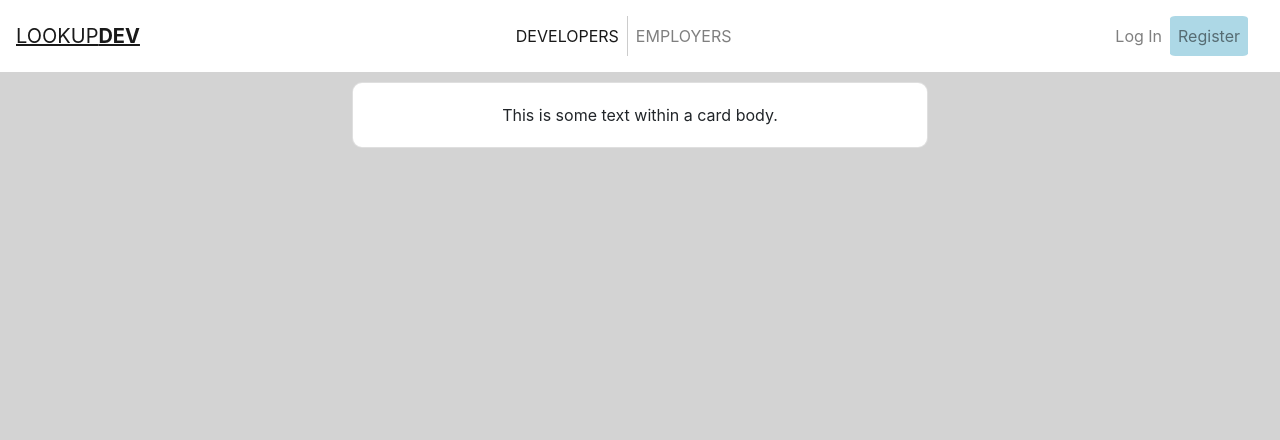
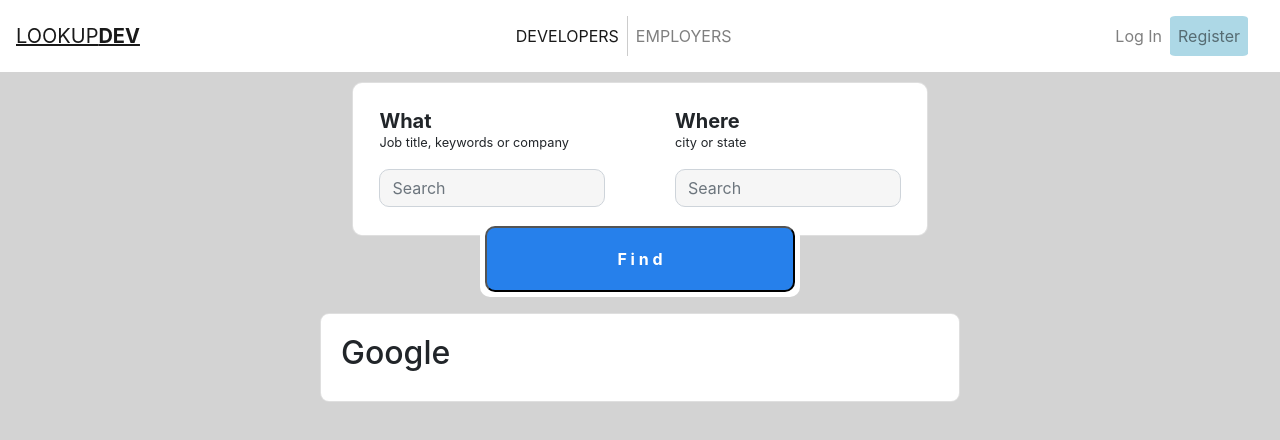
Before and after one commit to khalilcodes/aws, a React (Create React App) app in the folder aws-react/: page / in a window 1280 px wide. Shown: the top 440 px of the page. Built offline with nearby package versions, Linux system fonts and the light colour scheme.

Commit message:
react homepage

```diff
--- a/aws-react/src/App.js
+++ b/aws-react/src/App.js
@@ -1,13 +1,15 @@
 import React from 'react';
 import logo from './logo.svg';
 import Navbar from './components/Navbar';
-import SearchBar from './components/SearchBar'
+import SearchBar from './components/SearchBar';
+import Profile from './components/profile';
 
 function App() {
   return (
     <div>
       <Navbar />
       <SearchBar />
+      <Profile />
     </div>
   );
 }
--- a/aws-react/src/components/SearchBar.js
+++ b/aws-react/src/components/SearchBar.js
@@ -3,12 +3,43 @@
 class SearchBar extends React.Component {
     render() {
         return (
+            <div>
             <div style={{ marginTop: '10px'}}>
-                <div class="card" style={{width: '36rem', alignItems: 'center', margin: 'auto', borderRadius: '10px'}}>
-                    <div class="card-body">
-                        This is some text within a card body.
+                <div className="card" style={{width: '36rem', margin: 'auto', borderRadius: '10px', position: 'absolute', left: '0', right: '0'}}>
+                    <div className="card-body" style={{margin: '0', padding: '0.4rem 0.4rem 0 0.4rem'}}>
+                    <div className="row">
+                        <div className="col-md-6">
+                            <div className="card" style={{border: 'none'}}>
+                                <div className="card-body">
+                                    <h5 className="card-title" style={{margin: '0'}}><b>What</b></h5>
+                                    <p className="card-text" style={{fontSize: '0.8rem'}}>Job title, keywords or company</p>
+                                    <form class="form-inline my-2 my-lg-12">
+                                       <input class="form-control mr-md-6" type="search" placeholder="Search" aria-label="Search" style={{background: '#F6F6F6', borderRadius: '10px', width: '100%'}}/>
+                                    </form>
+                                </div>
+                                </div>
+                            </div>
+                            <div className="col-md-6">
+                                <div className="card" style={{border: 'none'}}>
+                                <div className="card-body">
+                                    <h5 className="card-title" style={{margin: '0'}}><b>Where</b></h5>
+                                    <p className="card-text" style={{fontSize: '0.8rem'}}>city or state</p>
+                                    <form class="form-inline my-2 my-lg-12">
+                                       <input class="form-control mr-md-6" type="search" placeholder="Search" aria-label="Search" style={{background: '#F6F6F6', borderRadius: '10px', width: '100%'}} />
+                                    </form>
+                                </div>
+                            </div>
+                        </div>
+
+                        </div>
                     </div>
                 </div>
+            </div>
+            <div className="card" style={{width: '20rem', margin: '0 auto', borderRadius: '10px', position: 'relative', top: '9rem', border: 'none'}}>
+                <div className="card-body" style={{margin: '0', textAlign: 'center', padding: '0 0.3rem 0.3rem 0.3rem'}}>
+                    <button style={{width: '100%',borderRadius: '10px', background: '#2680EB', padding: '1.2rem', color: 'white'}}><b>F i n d</b></button>
+                </div>
+            </div>
             </div>
         )
     }
--- /dev/null
+++ b/aws-react/src/components/profile.js
@@ -0,0 +1,17 @@
+import React from 'react'
+
+class Profile extends React.Component {
+    render(){
+        return(
+                <div>
+                <div className="card" style={{margin: '10rem auto', width: '50%', borderRadius: '9px'}}>
+                    <div className="card-body">
+                        <h2>Google</h2>
+                    </div>
+                </div>
+                </div>
+        )
+    }
+}
+
+export default Profile;
```
